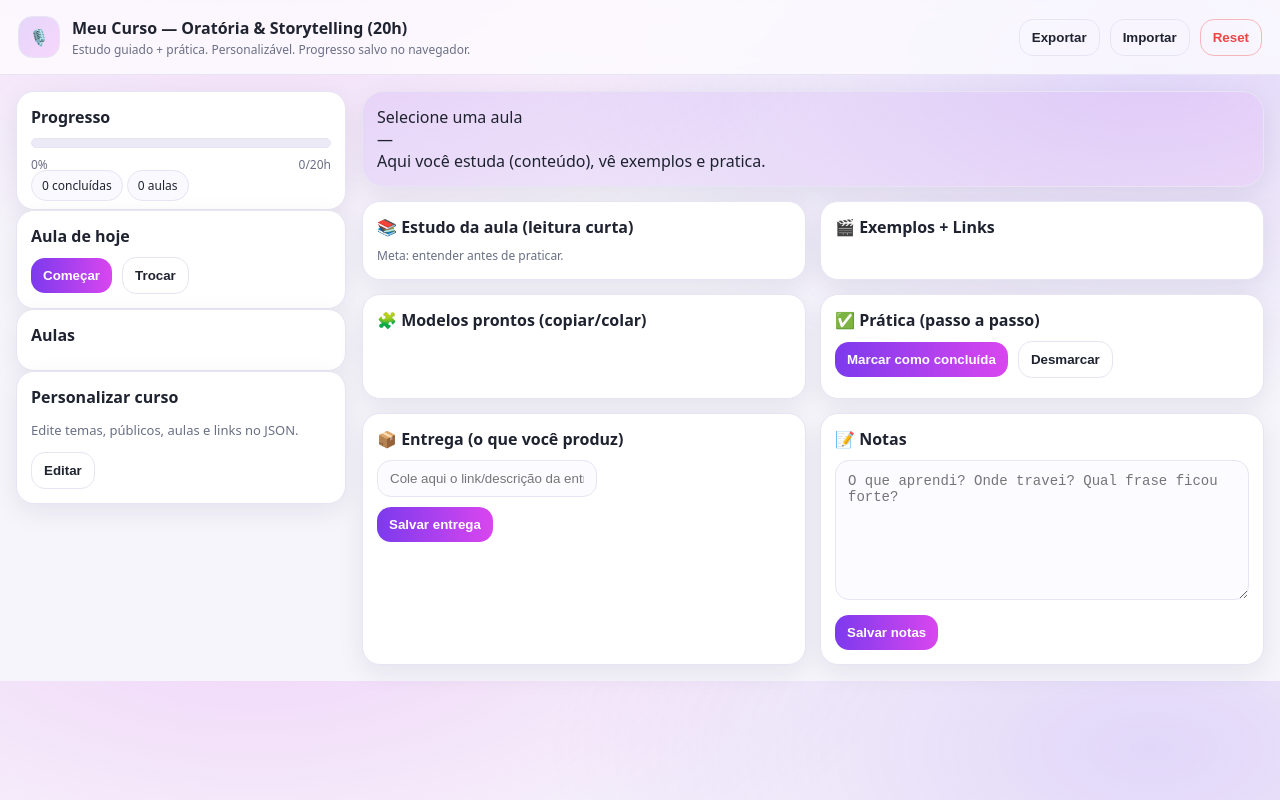
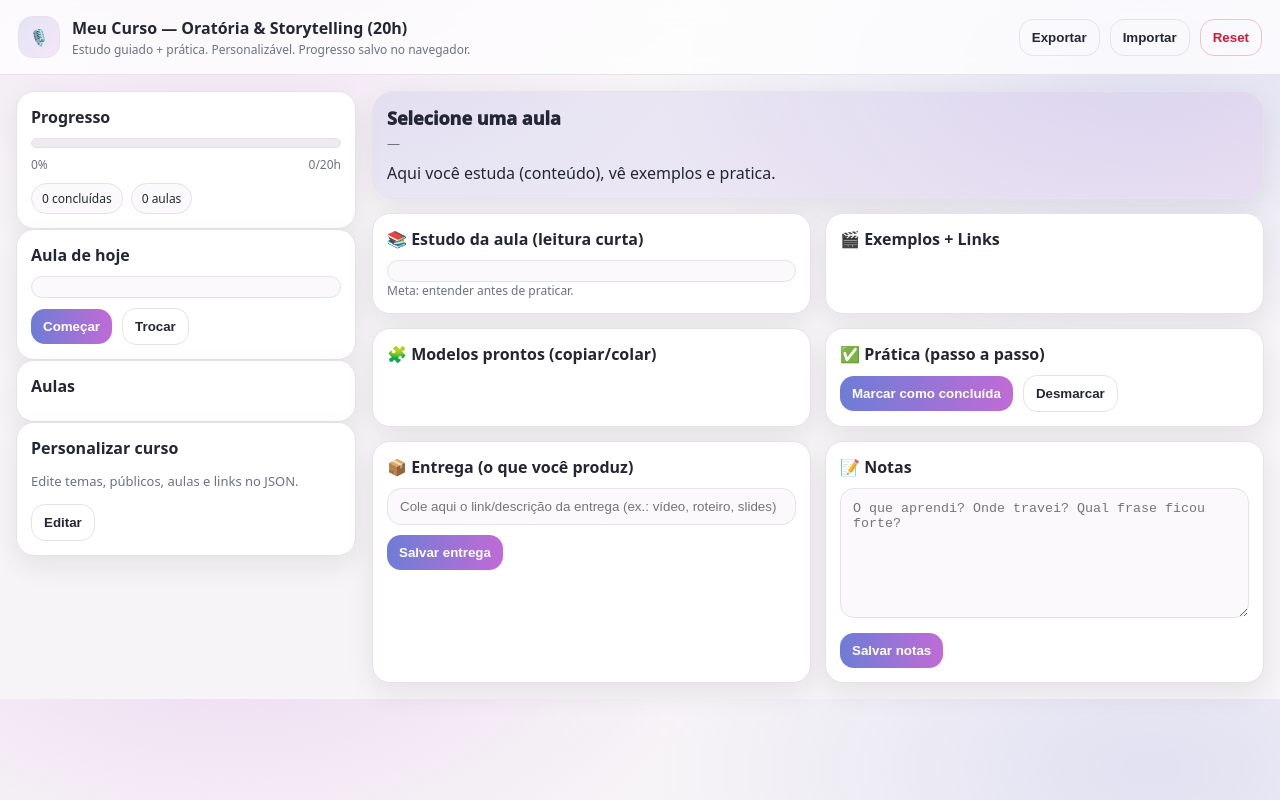
Before and after one commit to ernandes-sobreira/curso-oratoria, a plain HTML site: page index.html in a window 1280 px wide. Drawn offline with Linux system fonts and the light colour scheme.

Commit message:
Update style.css

```diff
--- a/assets/style.css
+++ b/assets/style.css
@@ -1,136 +1,181 @@
 :root{
-  --bg:#f6f5fb; --card:#fff; --text:#1f2330; --muted:#6a6f85;
-  --accent:#7c3aed; --accent2:#d946ef; --line:#e7e5f3;
-  --danger:#ef4444; --shadow:0 8px 26px rgba(30,30,60,.08); --radius:18px;
+  --bg:#f7f4f7;          /* cinza quente bem claro */
+  --card:#ffffff;
+  --text:#232735;        /* quase grafite (não preto) */
+  --muted:#6b7285;
+
+  --accent:#6d7dd6;      /* azul arroxeado suave */
+  --accent2:#c06bd6;     /* magenta suave */
+  --accent3:#94a3b8;     /* azul aço */
+
+  --line:#e7e1ea;
+  --shadow:0 10px 28px rgba(20, 20, 40, .08);
+  --radius:18px;
 }
+
 *{box-sizing:border-box}
 body{
-  margin:0; font-family: ui-sans-serif,system-ui,-apple-system,Segoe UI,Roboto,Arial;
-  background: radial-gradient(1200px 600px at 20% -10%, rgba(217,70,239,.18), transparent 55%),
-              radial-gradient(1100px 600px at 90% 10%, rgba(124,58,237,.16), transparent 55%),
-              var(--bg);
+  margin:0;
+  font-family: ui-sans-serif,system-ui,-apple-system,Segoe UI,Roboto,Arial;
+  background:
+    radial-gradient(900px 500px at 18% -10%, rgba(192,107,214,.18), transparent 55%),
+    radial-gradient(900px 500px at 90% 10%, rgba(109,125,214,.16), transparent 55%),
+    var(--bg);
   color:var(--text);
 }
+
 .topbar{
+  position:sticky; top:0; z-index:10;
   display:flex; justify-content:space-between; align-items:center;
-  padding:16px 18px; border-bottom:1px solid var(--line);
-  background: rgba(255,255,255,.72); backdrop-filter: blur(10px);
-  position:sticky; top:0; z-index:10;
+  padding:16px 18px;
+  border-bottom:1px solid var(--line);
+  background: rgba(255,255,255,.78);
+  backdrop-filter: blur(10px);
 }
+
 .brand{display:flex; gap:12px; align-items:center}
 .logo{
-  width:42px; height:42px; border-radius:14px; display:grid; place-items:center;
-  background: linear-gradient(135deg, rgba(124,58,237,.18), rgba(217,70,239,.18));
+  width:42px; height:42px; border-radius:14px;
+  display:grid; place-items:center;
+  background: linear-gradient(135deg, rgba(109,125,214,.18), rgba(192,107,214,.14));
   border:1px solid var(--line);
 }
-.title{font-weight:850}
+.title{font-weight:900}
 .subtitle{color:var(--muted); font-size:12px; margin-top:2px}
 .top-actions{display:flex; gap:10px}
 
 .layout{
-  display:grid; grid-template-columns:330px 1fr; gap:16px;
-  padding:16px; max-width:1280px; margin:0 auto;
+  display:grid; grid-template-columns:340px 1fr;
+  gap:16px; padding:16px;
+  max-width:1280px; margin:0 auto;
 }
 @media (max-width:980px){ .layout{grid-template-columns:1fr} }
 
 .card{
-  background:var(--card); border:1px solid var(--line);
-  border-radius:var(--radius); box-shadow:var(--shadow); padding:14px;
+  background:var(--card);
+  border:1px solid var(--line);
+  border-radius:var(--radius);
+  box-shadow:var(--shadow);
+  padding:14px;
 }
-.card-title{font-weight:800; margin-bottom:10px}
-.muted{color:var(--muted); font-size:13px; line-height:1.4}
-.small{font-size:12px; color:var(--muted); margin-top:6px}
 
-.progress-bar{height:10px; border-radius:999px; background:#eceaf7; overflow:hidden; border:1px solid var(--line)}
-.progress-fill{height:100%; width:0%; background: linear-gradient(90deg, var(--accent), var(--accent2)); border-radius:999px}
-.progress-meta{margin-top:8px; display:flex; justify-content:space-between; color:var(--muted); font-size:12px}
-.pill-row{display:flex; gap:8px; margin-top:10px; flex-wrap:wrap}
-.pill{font-size:12px; padding:6px 10px; border-radius:999px; border:1px solid var(--line); background:#faf9ff}
+.card-title{font-weight:900; margin-bottom:10px}
+.muted{color:var(--muted); font-size:13px; line-height:1.45}
+.small{font-size:12px; color:var(--muted)}
 
-.module-list{display:flex; flex-direction:column; gap:8px}
-.module{
-  padding:10px; border-radius:14px; border:1px solid var(--line);
-  background:#fbfbff; cursor:pointer; transition: transform .08s ease;
+.progress-bar{
+  height:10px; border-radius:999px;
+  background:#efeaf0; border:1px solid var(--line);
+  overflow:hidden;
 }
-.module:hover{transform: translateY(-1px)}
-.module.active{
-  border-color: rgba(124,58,237,.35);
-  background: linear-gradient(135deg, rgba(124,58,237,.10), rgba(217,70,239,.08));
+.progress-fill{
+  height:100%; width:0%;
+  background: linear-gradient(90deg, var(--accent), var(--accent2));
+  border-radius:999px;
 }
-.module .m-title{font-weight:800}
-.module .m-meta{color:var(--muted); font-size:12px; margin-top:4px}
+.progress-meta{display:flex; justify-content:space-between; margin-top:8px; font-size:12px; color:var(--muted)}
+.pills{display:flex; gap:8px; margin-top:10px; flex-wrap:wrap}
+.pill{
+  padding:6px 10px; border-radius:999px;
+  border:1px solid var(--line);
+  background:#fbf9fc;
+  font-size:12px;
+}
 
-.hero{border-radius:22px; background: linear-gradient(135deg, rgba(124,58,237,.10), rgba(217,70,239,.08))}
-.hero-title{font-size:18px; font-weight:900}
-.hero-sub{color:var(--muted); margin-top:4px; font-size:13px}
-.hero-desc{margin-top:10px}
+.todayBox{
+  padding:10px; border-radius:14px;
+  border:1px solid var(--line);
+  background: #fbf9fc;
+}
 
-.grid{margin-top:14px; display:grid; grid-template-columns:1fr 1fr; gap:14px}
+.lessonList{display:flex; flex-direction:column; gap:8px}
+.lesson{
+  padding:10px; border-radius:14px;
+  border:1px solid var(--line);
+  background:#fbfbff;
+  cursor:pointer;
+  transition:transform .08s ease;
+}
+.lesson:hover{transform:translateY(-1px)}
+.lesson.active{
+  border-color: rgba(109,125,214,.40);
+  background: linear-gradient(135deg, rgba(109,125,214,.12), rgba(192,107,214,.08));
+}
+.lTitle{font-weight:900}
+.lMeta{color:var(--muted); font-size:12px; margin-top:4px}
+
+.hero{
+  border-radius:22px;
+  background: linear-gradient(135deg, rgba(109,125,214,.12), rgba(192,107,214,.10));
+}
+.heroTitle{font-size:18px; font-weight:950}
+.heroMeta{margin-top:4px; color:var(--muted); font-size:13px}
+.heroDesc{margin-top:10px}
+
+.grid{display:grid; grid-template-columns:1fr 1fr; gap:14px; margin-top:14px}
 @media (max-width:980px){ .grid{grid-template-columns:1fr} }
 
-.task{display:flex; gap:10px; padding:10px; border:1px solid var(--line); border-radius:14px; background:#fbfbff; align-items:flex-start}
-.task input{margin-top:3px}
-.task .t-title{font-weight:800}
-.task .t-desc{color:var(--muted); font-size:13px; margin-top:4px}
+.studyText{
+  line-height:1.55;
+  padding:10px;
+  border:1px solid var(--line);
+  border-radius:14px;
+  background:#fbf9fc;
+}
 
-.deliverable{padding:10px; border:1px solid var(--line); border-radius:14px; background:#fbfbff; margin-bottom:10px}
+.block{
+  padding:10px;
+  border:1px solid var(--line);
+  border-radius:14px;
+  background:#fbf9fc;
+  margin-bottom:10px;
+}
 
-.notes{
-  width:100%; min-height:140px; resize:vertical;
-  padding:12px; border-radius:14px; border:1px solid var(--line);
-  outline:none; background:#fcfbff; font-size:14px;
+a{color:var(--accent); font-weight:800; text-decoration:none}
+a:hover{text-decoration:underline}
+
+.btn{
+  border:0;
+  border-radius:14px;
+  padding:10px 12px;
+  font-weight:900;
+  cursor:pointer;
+  background: linear-gradient(90deg, var(--accent), var(--accent2));
+  color:#fff;
 }
-.row{display:flex; align-items:center; gap:10px; margin-top:10px; flex-wrap:wrap}
+.btn.ghost{
+  background:transparent;
+  color:var(--text);
+  border:1px solid var(--line);
+}
+.btn.danger{color:#d11a3a; border-color: rgba(209,26,58,.25)}
+
+.row{display:flex; gap:10px; align-items:center; flex-wrap:wrap; margin-top:10px}
+.row.right{justify-content:flex-end}
 
 .input{
-  flex:1;
-  min-width: 220px;
+  width:100%;
   padding:10px 12px;
   border-radius:14px;
   border:1px solid var(--line);
-  background:#fcfbff;
+  background:#fbf9fc;
   outline:none;
 }
 
-.btn{
-  border:0; background: linear-gradient(90deg, var(--accent), var(--accent2));
-  color:#fff; padding:10px 12px; border-radius:14px; cursor:pointer; font-weight:850;
-}
-.btn.ghost{background:transparent; color:var(--text); border:1px solid var(--line)}
-.btn.danger{color:var(--danger); border-color: rgba(239,68,68,.35)}
-
-.today-box{
-  padding:10px;
+.notes{
+  width:100%; min-height:130px; resize:vertical;
+  padding:12px; border-radius:14px;
   border:1px solid var(--line);
-  border-radius:14px;
-  background:#fbfbff;
-}
-.rubric{
-  display:grid;
-  grid-template-columns: 1fr 80px;
-  gap:10px;
-}
-.rubric .item{
-  padding:10px;
-  border:1px solid var(--line);
-  border-radius:14px;
-  background:#fbfbff;
-}
-.rubric input{
-  width:80px;
-  padding:10px;
-  border-radius:14px;
-  border:1px solid var(--line);
-  background:#fcfbff;
+  background:#fbf9fc;
   outline:none;
-  text-align:center;
-  font-weight:800;
 }
 
 .dlg{
-  border:1px solid var(--line); border-radius:18px; box-shadow:var(--shadow);
-  background:var(--card); width:min(860px, 92vw);
+  border:1px solid var(--line);
+  border-radius:18px;
+  box-shadow:var(--shadow);
+  background:var(--card);
+  width:min(860px,92vw);
 }
-.dlg::backdrop{ background: rgba(20,20,40,.25); backdrop-filter: blur(4px) }
-.dlg-body{ padding:14px }
-.dlg-actions{ display:flex; justify-content:flex-end; gap:10px; margin-top:10px }
+.dlg::backdrop{background:rgba(20,20,40,.25); backdrop-filter:blur(4px)}
+.dlgBody{padding:14px}
```
